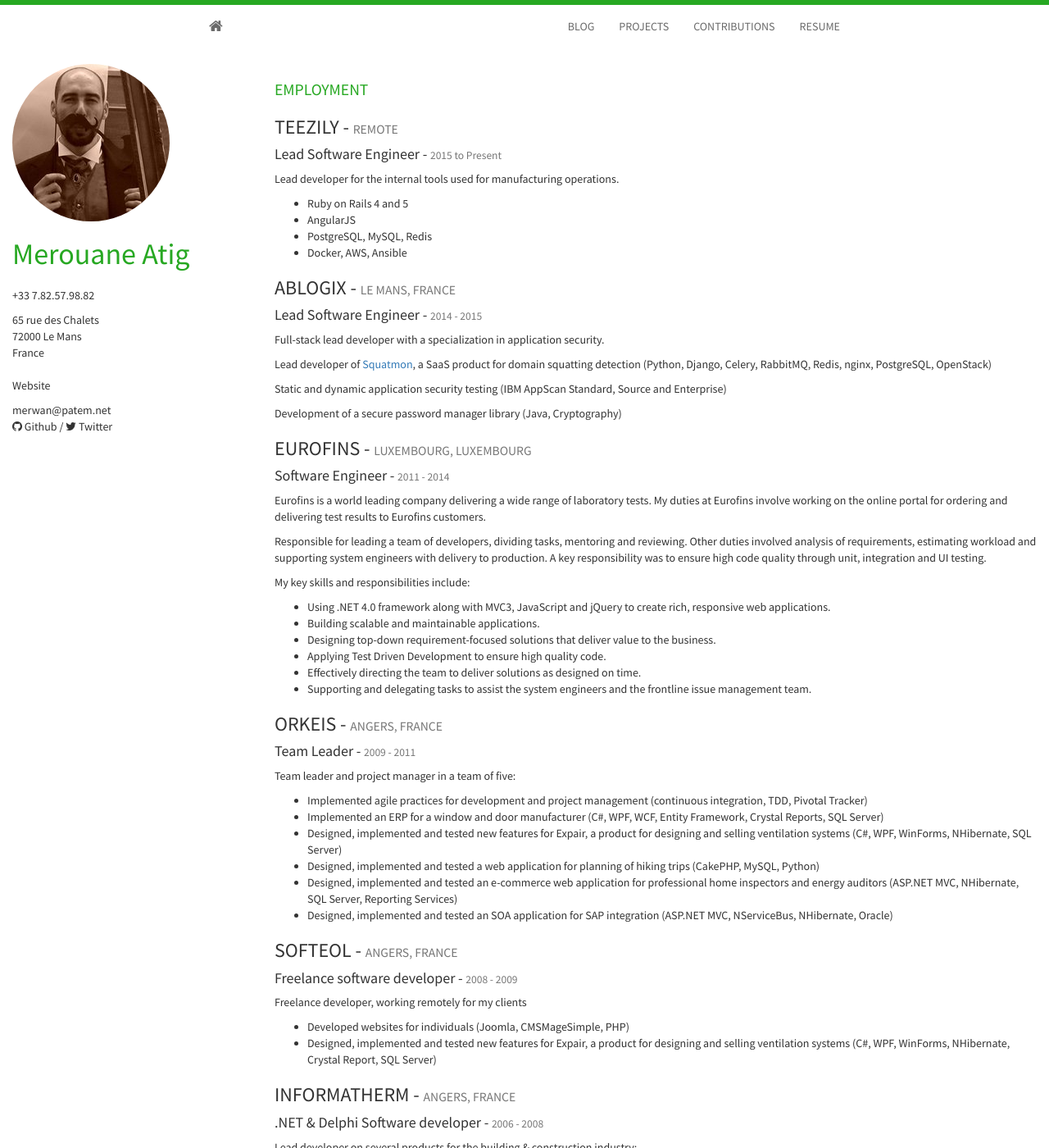
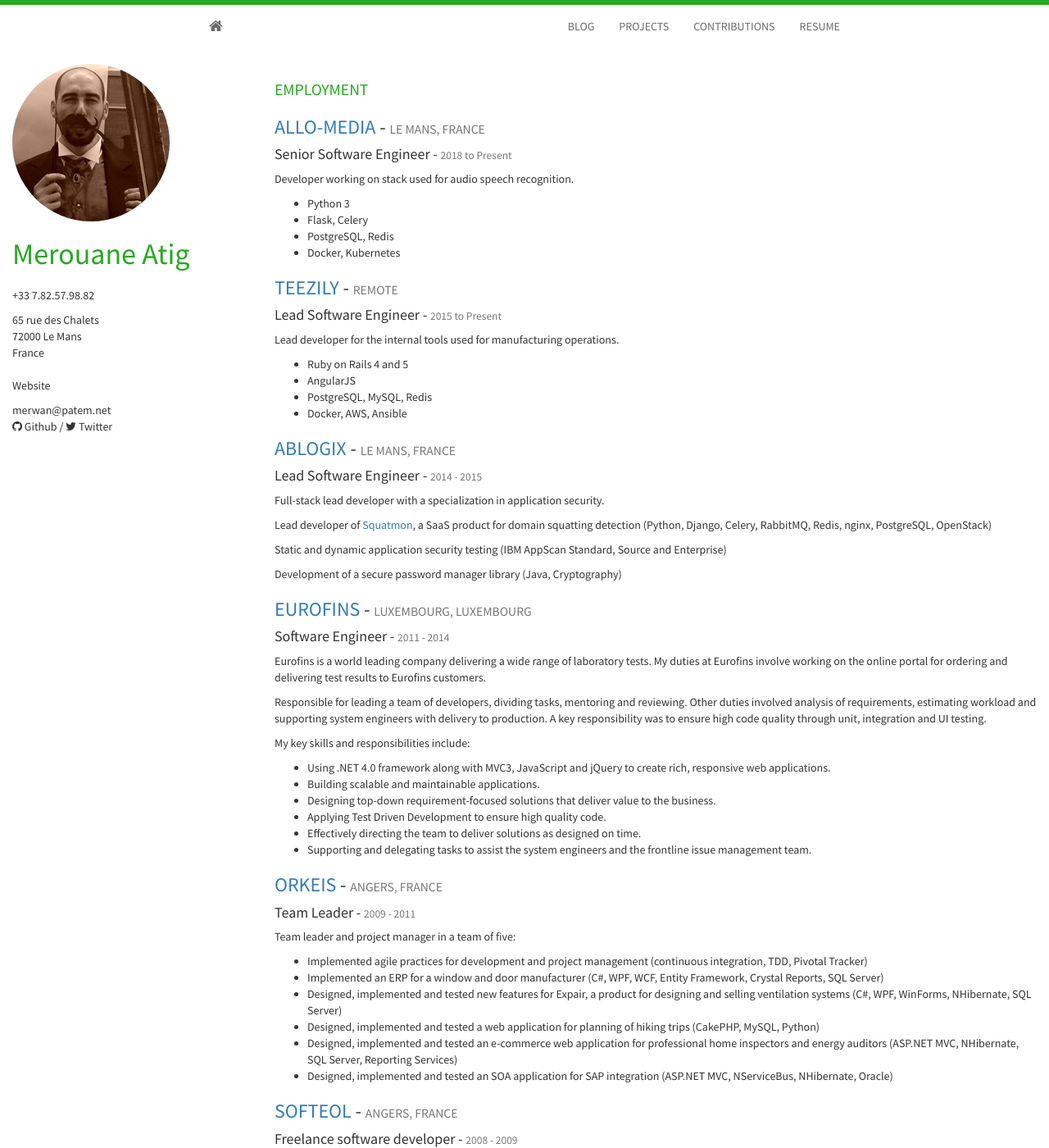
Before and after one commit to merwan/merwan.github.io, a Jekyll site: the page built from resume.html, in a window 1280 px wide and 1400 px high. Shown: the whole window at 82% size. Built offline with Jekyll 4.4.1, drawn with Linux system fonts in a browser that asks for light colours; nearby versions of some CDN libraries; comment, search, counter and statistics services are not loaded.

Commit message:
Update resume

```diff
--- a/resume.html
+++ b/resume.html
@@ -30,7 +30,20 @@
       <h2>Employment</h2>
       <article>
         <header>
-          <h3 class="text-uppercase">Teezily - <small>Remote</small></h3>
+          <h3 class="text-uppercase"><a href="https://www.allo-media.net">Allo-Media</a> - <small>Le Mans, France</small></h3>
+          <h4>Senior Software Engineer - <small>2018 to Present</small></h4>
+        </header>
+        <p>Developer working on stack used for audio speech recognition.</p>
+        <ul>
+          <li>Python 3</li>
+          <li>Flask, Celery</li>
+          <li>PostgreSQL, Redis</li>
+          <li>Docker, Kubernetes</li>
+        </ul>
+      </article>
+      <article>
+        <header>
+          <h3 class="text-uppercase"><a href="https://www.teezily.com">Teezily</a> - <small>Remote</small></h3>
           <h4>Lead Software Engineer - <small>2015 to Present</small></h4>
         </header>
         <p>Lead developer for the internal tools used for manufacturing operations.</p>
@@ -43,7 +56,7 @@
       </article>
       <article>
         <header>
-          <h3 class="text-uppercase">ABlogiX - <small>Le Mans, France</small></h3>
+          <h3 class="text-uppercase"><a href="https://www.ablogix.fr">ABlogiX</a> - <small>Le Mans, France</small></h3>
           <h4>Lead Software Engineer - <small>2014 - 2015</small></h4>
         </header>
         <p>Full-stack lead developer with a specialization in application security.</p>
@@ -53,7 +66,7 @@
       </article>
       <article>
         <header>
-          <h3 class="text-uppercase">Eurofins - <small>Luxembourg, Luxembourg</small></h3>
+          <h3 class="text-uppercase"><a href="https://www.eurofins.com/">Eurofins</a> - <small>Luxembourg, Luxembourg</small></h3>
           <h4>Software Engineer - <small>2011 - 2014</small></h4>
         </header>
         <p>Eurofins is a world leading company delivering a wide range of laboratory tests. My duties at Eurofins involve working on the online portal for ordering and delivering test results to Eurofins customers.</p>
@@ -71,7 +84,7 @@
       </article>
       <article>
         <header>
-          <h3 class="text-uppercase">Orkeis - <small>Angers, France</small></h3>
+          <h3 class="text-uppercase"><a href="http://www.orkeis.fr/">Orkeis</a> - <small>Angers, France</small></h3>
           <h4>Team Leader - <small>2009 - 2011</small></h4>
         </header>
         <p>Team leader and project manager in a team of five:</p>
@@ -86,7 +99,7 @@
       </article>
       <article>
         <header>
-          <h3 class="text-uppercase">Softeol - <small>Angers, France</small></h3>
+          <h3 class="text-uppercase"><a href="http://softeol.free.fr/">Softeol</a> - <small>Angers, France</small></h3>
           <h4>Freelance software developer - <small>2008 - 2009</small></h4>
         </header>
         <p>Freelance developer, working remotely for my clients</p>
@@ -97,7 +110,7 @@
       </article>
       <article>
         <header>
-          <h3 class="text-uppercase">Informatherm - <small>Angers, France</small></h3>
+          <h3 class="text-uppercase"><a href="http://devis-chrono.com/_Informatherm/accueil.htm">Informatherm</a> - <small>Angers, France</small></h3>
           <h4>.NET & Delphi Software developer - <small>2006 - 2008</small></h4>
         </header>
         <p>Lead developer on several products for the building & construction industry:</p>
```
